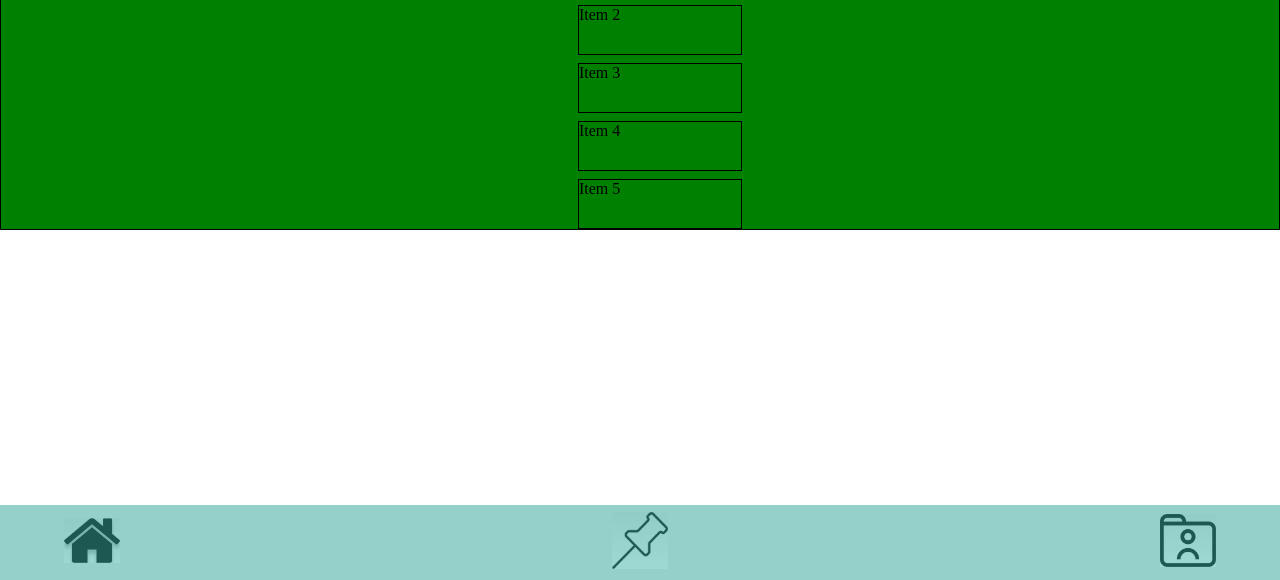
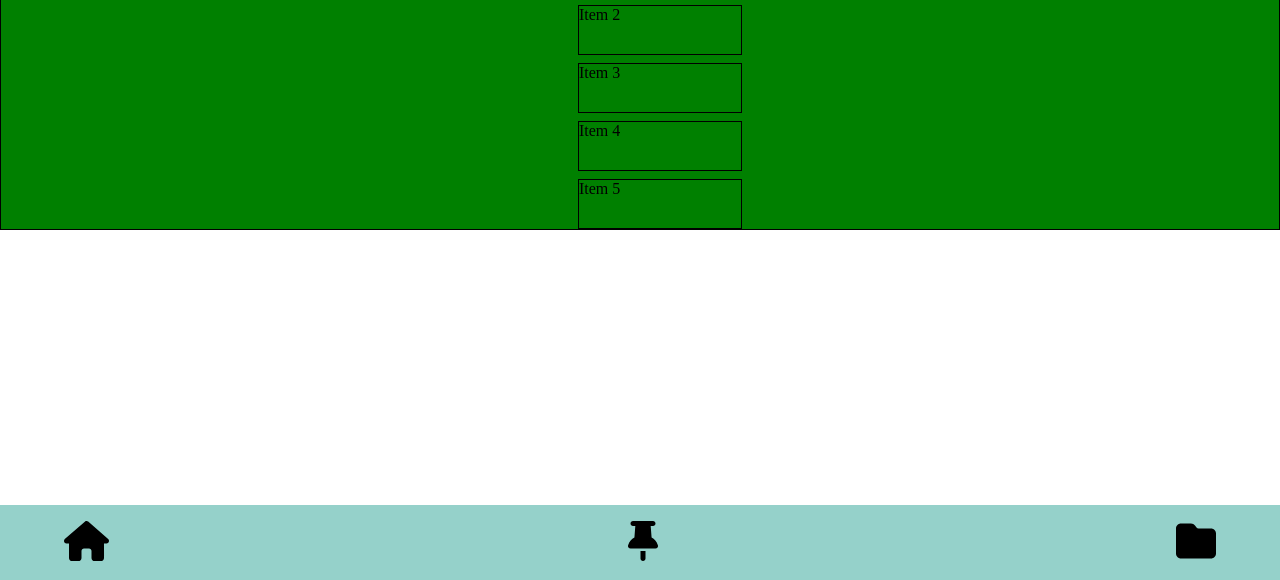
Before and after one commit to SchoolOfCode/bc15-w8-project-front-end-elevensies, a plain HTML site: page index.html in a window 1280 px wide. Shown: the part 220-800 px from the top of the page. Drawn offline with Linux system fonts and the light colour scheme.

Commit message:
Substituted images in footer for SVG's

```diff
--- a/index.html
+++ b/index.html
@@ -77,13 +77,13 @@
     <footer>
       <div class="footer">
         <div class="home">
-          <img src="./Images/HomeButton.PNG" width="56px" />
+          <svg xmlns="http://www.w3.org/2000/svg" height="2.5em" viewBox="0 0 576 512"><path d="M575.8 255.5c0 18-15 32.1-32 32.1h-32l.7 160.2c0 2.7-.2 5.4-.5 8.1V472c0 22.1-17.9 40-40 40H456c-1.1 0-2.2 0-3.3-.1c-1.4 .1-2.8 .1-4.2 .1H416 392c-22.1 0-40-17.9-40-40V448 384c0-17.7-14.3-32-32-32H256c-17.7 0-32 14.3-32 32v64 24c0 22.1-17.9 40-40 40H160 128.1c-1.5 0-3-.1-4.5-.2c-1.2 .1-2.4 .2-3.6 .2H104c-22.1 0-40-17.9-40-40V360c0-.9 0-1.9 .1-2.8V287.6H32c-18 0-32-14-32-32.1c0-9 3-17 10-24L266.4 8c7-7 15-8 22-8s15 2 21 7L564.8 231.5c8 7 12 15 11 24z"/></svg>
         </div>
         <div class="pinned-list">
-          <img src="./Images/FavouritesButton.PNG" width="56px" />
+          <svg xmlns="http://www.w3.org/2000/svg" height="2.5em" viewBox="0 0 384 512"><path d="M32 32C32 14.3 46.3 0 64 0H320c17.7 0 32 14.3 32 32s-14.3 32-32 32H290.5l11.4 148.2c36.7 19.9 65.7 53.2 79.5 94.7l1 3c3.3 9.8 1.6 20.5-4.4 28.8s-15.7 13.3-26 13.3H32c-10.3 0-19.9-4.9-26-13.3s-7.7-19.1-4.4-28.8l1-3c13.8-41.5 42.8-74.8 79.5-94.7L93.5 64H64C46.3 64 32 49.7 32 32zM160 384h64v96c0 17.7-14.3 32-32 32s-32-14.3-32-32V384z"/></svg>
         </div>
         <div class="personal-projects">
-          <img src="./Images/MyPRojectsButton.PNG" width="56px" />
+          <svg xmlns="http://www.w3.org/2000/svg" height="2.5em" viewBox="0 0 512 512"><path d="M64 480H448c35.3 0 64-28.7 64-64V160c0-35.3-28.7-64-64-64H288c-10.1 0-19.6-4.7-25.6-12.8L243.2 57.6C231.1 41.5 212.1 32 192 32H64C28.7 32 0 60.7 0 96V416c0 35.3 28.7 64 64 64z"/></svg>
         </div>
       </div>
     </footer>
--- a/styles.css
+++ b/styles.css
@@ -100,3 +100,7 @@ footer {
   margin: auto;
   align-items: center;
 }
+
+.footer > svg {
+  width: 56px;
+}
```
